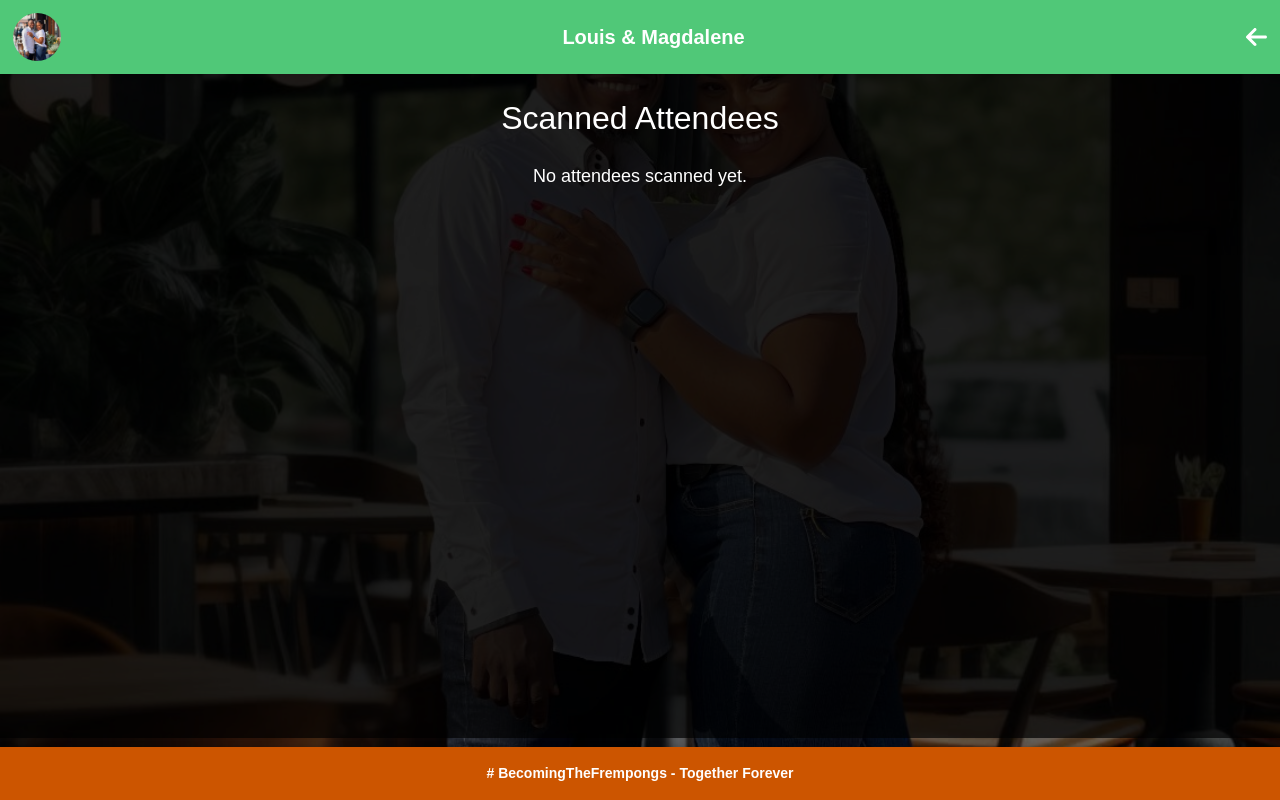
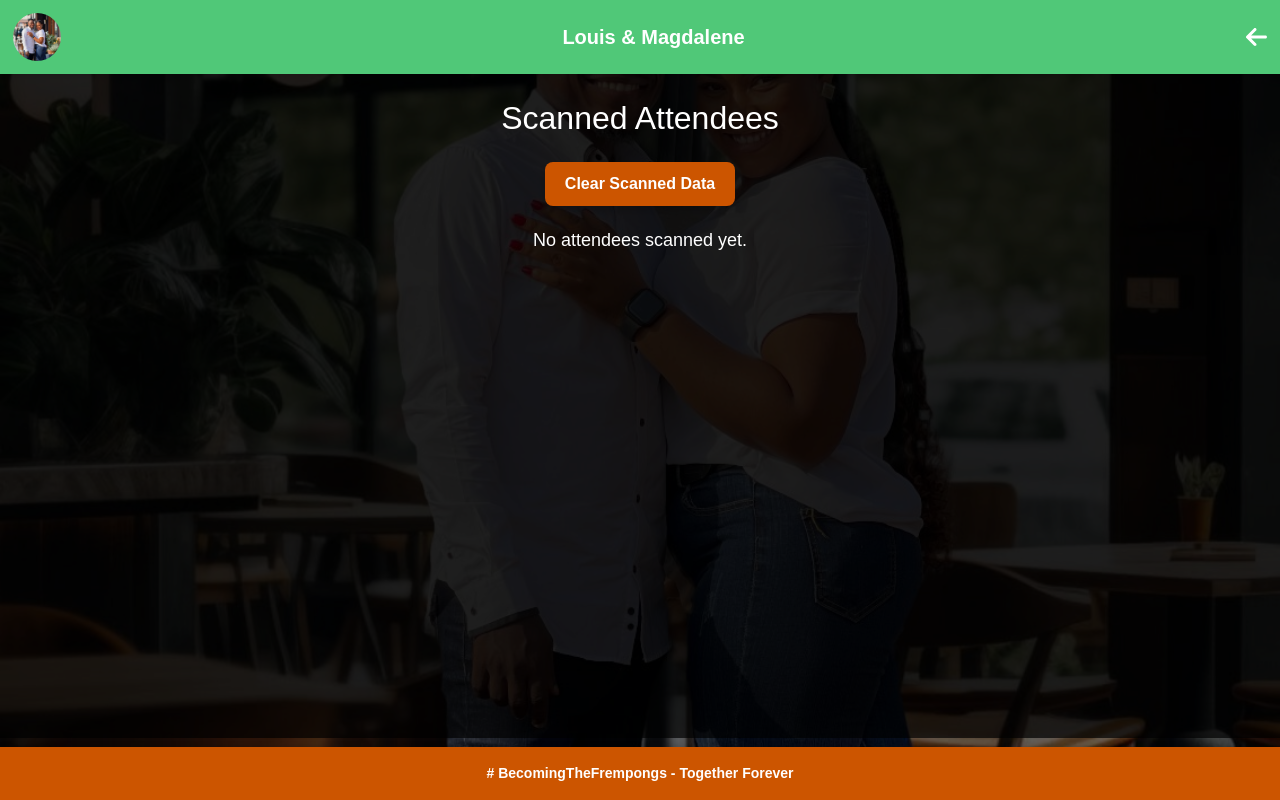
Before and after one commit to ChrisKusi/wedding-app, a React (Vite) app: page /attendees in a window 1280 px wide. Built offline with nearby package versions, Linux system fonts and the light colour scheme.

Commit message:
Initial commit

```diff
--- a/src/index.css
+++ b/src/index.css
@@ -261,6 +261,25 @@ body::before {
   cursor: pointer;
 }
 
+/* Clear Data Button */
+.clear-data-button {
+  padding: 10px 20px;
+  margin-bottom: 20px;
+  font-size: 16px;
+  font-weight: bold;
+  color: white;
+  background-color: #cc5500; /* Burnt Orange */
+  border: none;
+  border-radius: 8px;
+  cursor: pointer;
+  transition: background-color 0.3s ease, transform 0.2s;
+  box-shadow: 0 4px 8px rgba(0, 0, 0, 0.2);
+}
+
+.clear-data-button:hover {
+  background-color: #e65b00; /* Slightly lighter orange */
+  transform: translateY(-2px); /* Lift effect on hover */
+}
 
 
 @tailwind base;
--- a/src/pages/AttendeesPage.tsx
+++ b/src/pages/AttendeesPage.tsx
@@ -11,17 +11,20 @@
 //   }, []);
 
 //   return (
-//     <div className="min-h-screen bg-gray-100 p-4">
-//       <h1 className="text-2xl font-bold mb-4">Scanned Attendees</h1>
-//       <ul className="bg-white shadow-md rounded p-4">
+//     <div className="attendees-page">
+//       <h1>Scanned Attendees</h1>
+//       <ul>
 //         {attendees.length > 0 ? (
 //           attendees.map((code, index) => (
-//             <li key={index} className="border-b py-2">
-//               Attendee Code: {code}
+//             <li key={index}>
+//               <span>{index + 1}.</span> {/* Numbering */}
+//               <span>Attendee Code: {code}</span>
 //             </li>
 //           ))
 //         ) : (
-//           <p>No attendees scanned yet.</p>
+//           <p className="text-lg text-white text-center">
+//             No attendees scanned yet.
+//           </p>
 //         )}
 //       </ul>
 //     </div>
@@ -30,12 +33,12 @@
 
 // export default AttendeesPage;
 
-
 import React, { useEffect, useState } from "react";
 
 const AttendeesPage: React.FC = () => {
   const [attendees, setAttendees] = useState<string[]>([]);
 
+  // Load attendees from localStorage on component mount
   useEffect(() => {
     const storedAttendees = localStorage.getItem("attendees");
     if (storedAttendees) {
@@ -43,9 +46,21 @@ const AttendeesPage: React.FC = () => {
     }
   }, []);
 
+  // Function to clear attendees
+  const handleClearData = () => {
+    localStorage.removeItem("attendees"); // Clear localStorage
+    setAttendees([]); // Reset attendees state
+  };
+
   return (
     <div className="attendees-page">
       <h1>Scanned Attendees</h1>
+      <button
+        onClick={handleClearData}
+        className="clear-data-button"
+      >
+        Clear Scanned Data
+      </button>
       <ul>
         {attendees.length > 0 ? (
           attendees.map((code, index) => (
```
